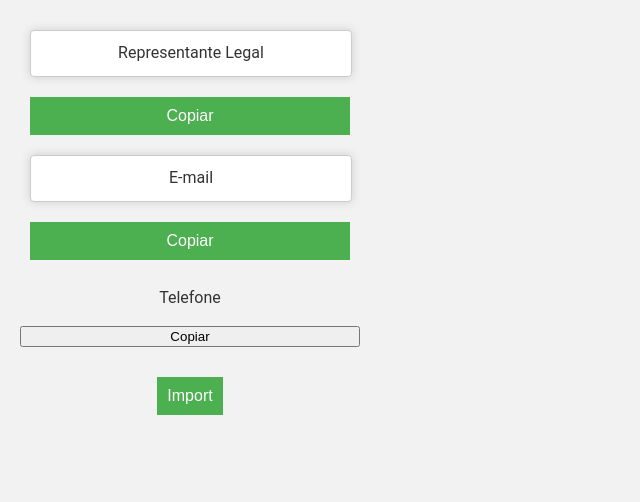
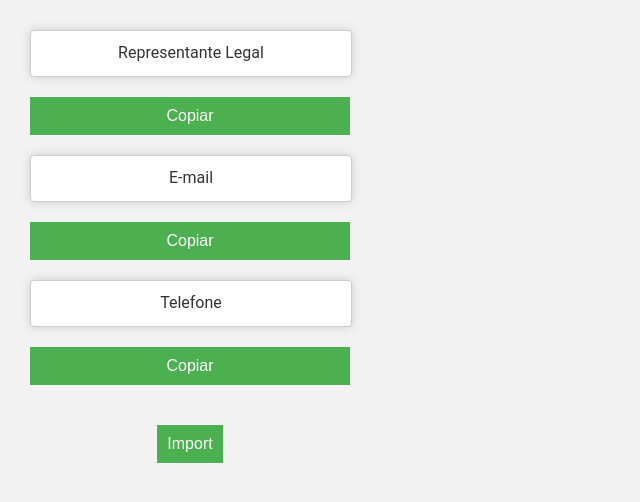
Before and after one commit to natanrdias/utilities-extension, a browser extension: page index.html in a window 1280 px wide. Shown: the whole page, without its empty margins (0-640 px from the left). Drawn offline with Linux system fonts and the light colour scheme.

Commit message:
Add files via upload

```diff
--- a/style.css
+++ b/style.css
@@ -20,7 +20,7 @@ div{
   text-align: center;
 }
 
-#copyRL, #copyMail{
+.copy{
   background-color: #4caf50;
   border: none;
   color: white;
@@ -47,18 +47,18 @@ div{
   cursor: pointer;
 }
 
-#importbtn:hover, #copyRL:hover, #copyMail:hover {
+#importbtn:hover, #copyRL:hover, #copyMail:hover, #copyPhone:hover {
   box-shadow: 0 0 4px darkolivegreen;
   scale: 1.05;
   transition: all 0.1s;
 }
-#importbtn:active, #copyRL:active, #copyMail:active {
+#importbtn:active, #copyRL:active, #copyMail:active, #copyPhone:active {
   background-color: #3e8e41;
   scale: 1;
   transition: all 0.1s;
 }
 
-#resultRL , #resultMail {
+#resultRL , #resultMail, #resultPhone {
   width: 300px;
   height: 25px;
   margin: 10px;
```
